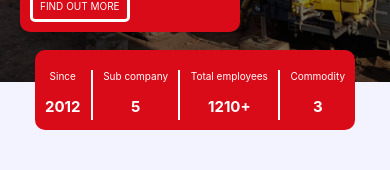
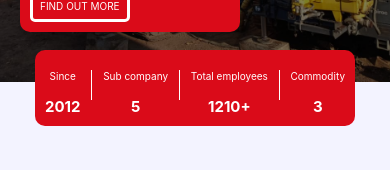
Before and after one commit to kwayummari/amazon-mineworks, a React (Create React App) app: page / in a window 390 px wide. Shown: the part 242-412 px from the top of the page. Built offline with nearby package versions, Linux system fonts and the light colour scheme.

Commit message:
deleted page module.css

```diff
--- a/src/styles/About.module.scss
+++ b/src/styles/About.module.scss
@@ -100,8 +100,8 @@
       z-index: 10;
     }
     .vl {
-      border-left: 2px solid #ffffff;
-      height: 50px;
+      border-left: 1px solid #ffffff;
+      height: 30px;
     }
     .statItem {
       display: flex;
```
